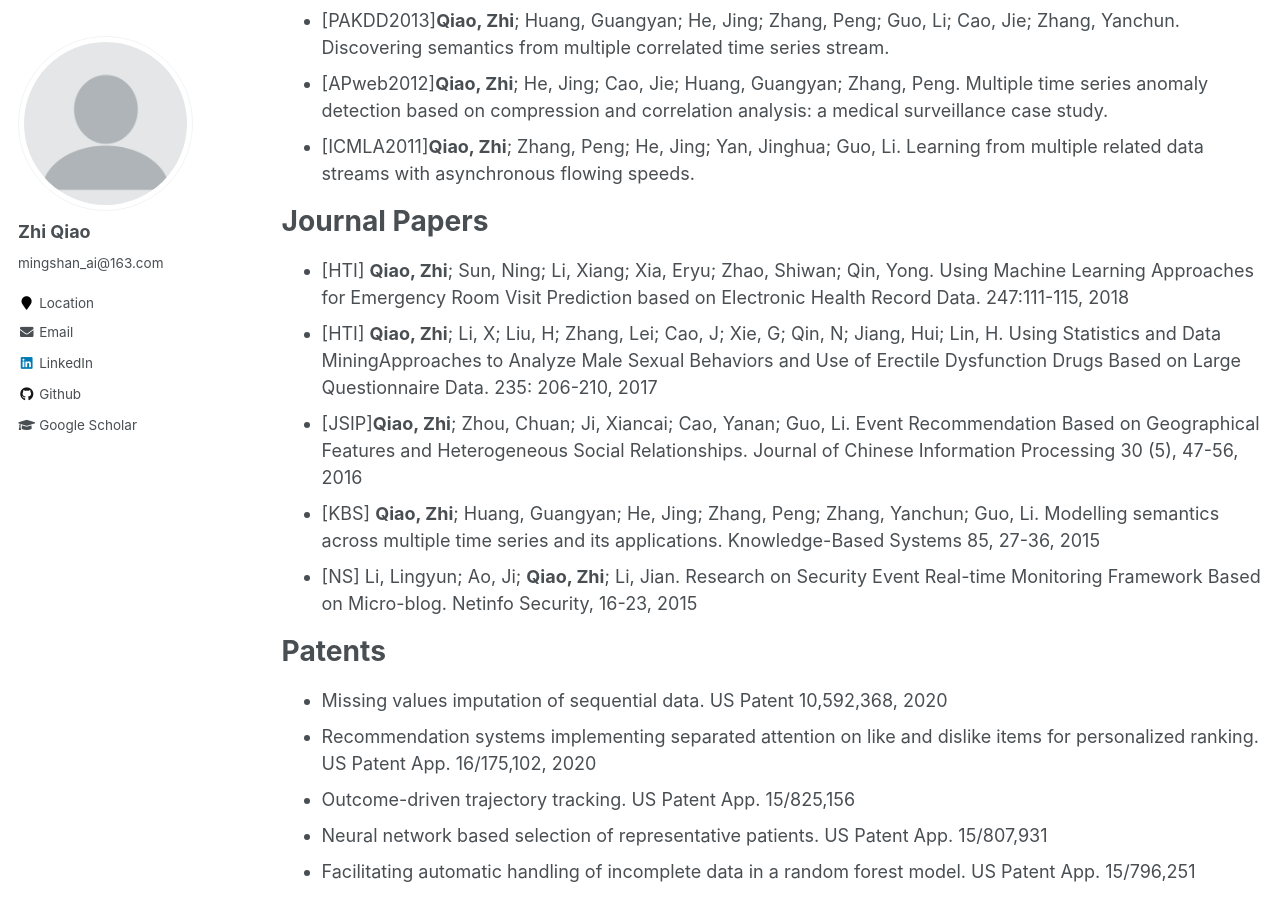
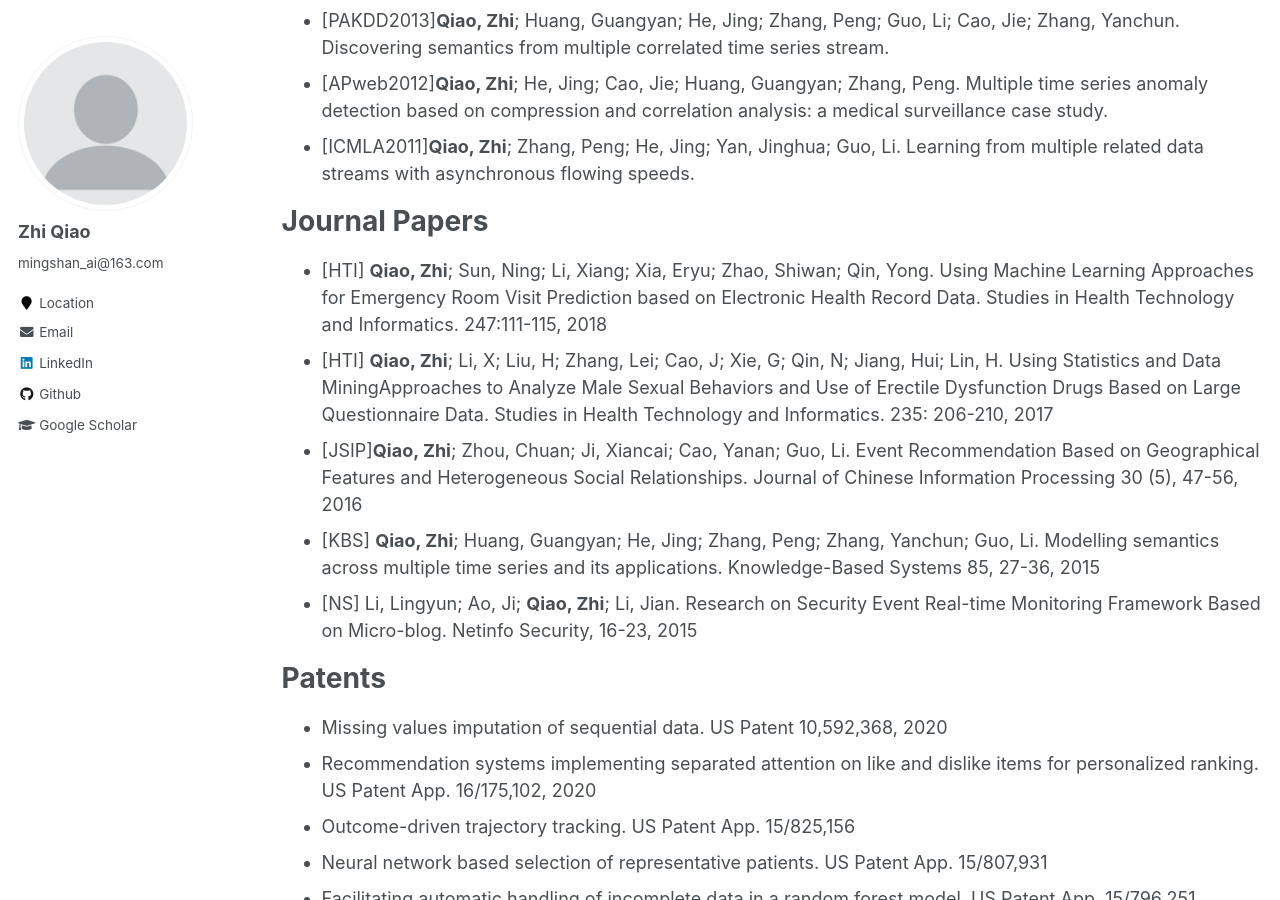
Before and after one commit to qxiaobu/qxiaobu.github.io, a Jekyll site: the page built from _pages/publications.md, in a window 1280 px wide and 900 px high, scrolled down 1213 px. Built offline with Jekyll 4.4.1, drawn with Linux system fonts in a browser that asks for light colours.

Commit message:
Update publications.md

```diff
--- a/_pages/publications.md
+++ b/_pages/publications.md
@@ -40,8 +40,8 @@ Conference Papers
 
 Journal Papers
 ======
-* [HTI] <b>Qiao, Zhi</b>; Sun, Ning; Li, Xiang; Xia, Eryu; Zhao, Shiwan; Qin, Yong. Using Machine Learning Approaches for Emergency Room Visit Prediction based on Electronic Health Record Data. 247:111-115, 2018
-* [HTI] <b>Qiao, Zhi</b>; Li, X; Liu, H; Zhang, Lei; Cao, J; Xie, G; Qin, N; Jiang, Hui; Lin, H. Using Statistics and Data MiningApproaches to Analyze Male Sexual Behaviors and Use of Erectile Dysfunction Drugs Based on Large Questionnaire Data. 235: 206-210, 2017
+* [HTI] <b>Qiao, Zhi</b>; Sun, Ning; Li, Xiang; Xia, Eryu; Zhao, Shiwan; Qin, Yong. Using Machine Learning Approaches for Emergency Room Visit Prediction based on Electronic Health Record Data. Studies in Health Technology and Informatics. 247:111-115, 2018
+* [HTI] <b>Qiao, Zhi</b>; Li, X; Liu, H; Zhang, Lei; Cao, J; Xie, G; Qin, N; Jiang, Hui; Lin, H. Using Statistics and Data MiningApproaches to Analyze Male Sexual Behaviors and Use of Erectile Dysfunction Drugs Based on Large Questionnaire Data. Studies in Health Technology and Informatics. 235: 206-210, 2017
 * [JSIP]<b>Qiao, Zhi</b>; Zhou, Chuan; Ji, Xiancai; Cao, Yanan; Guo, Li. Event Recommendation Based on Geographical Features and Heterogeneous Social Relationships. Journal of Chinese Information Processing 30 (5), 47-56, 2016
 * [KBS] <b>Qiao, Zhi</b>; Huang, Guangyan; He, Jing; Zhang, Peng; Zhang, Yanchun; Guo, Li. Modelling semantics across multiple time series and its applications. Knowledge-Based Systems 85, 27-36, 2015
 * [NS]  Li, Lingyun; Ao, Ji; <b>Qiao, Zhi</b>; Li, Jian. Research on Security Event Real-time Monitoring Framework Based on Micro-blog. Netinfo Security, 16-23, 2015
```
